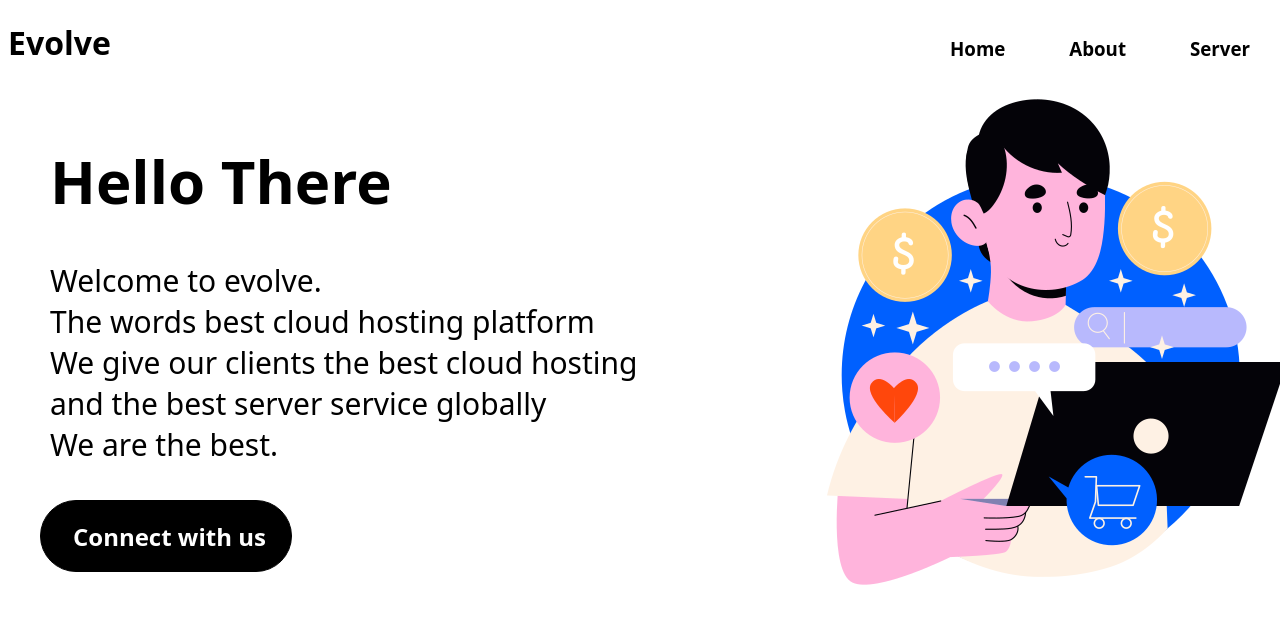
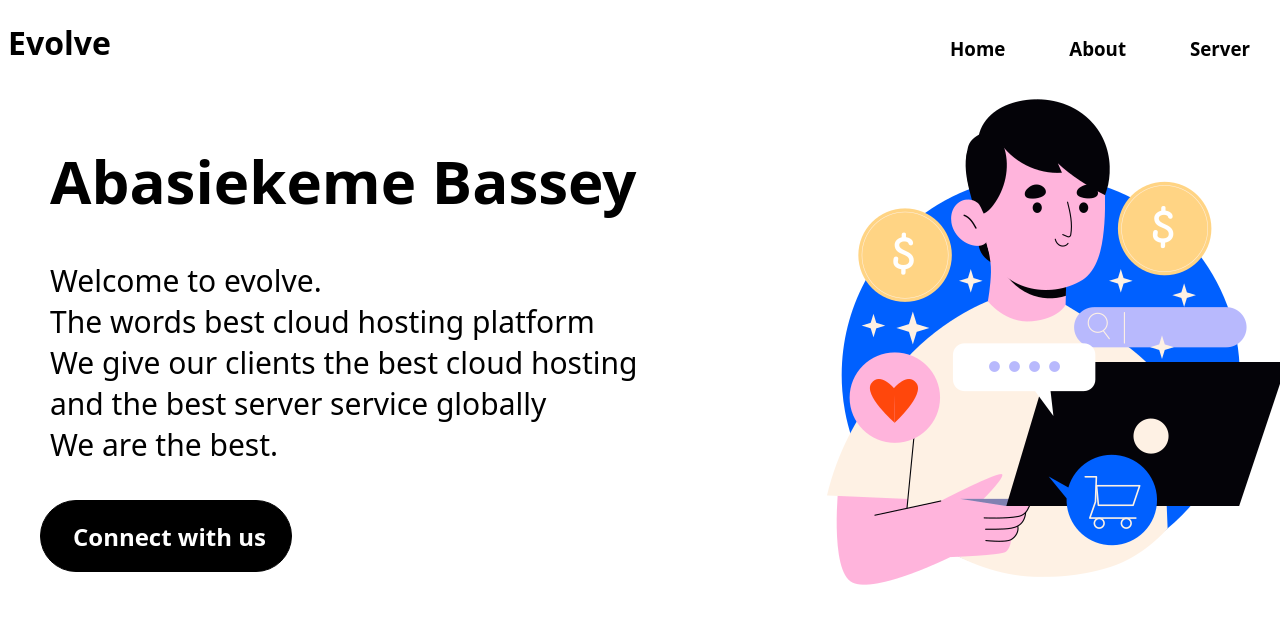
Before and after one commit to Abasiekeme-Bassey123/My-cloud-Hosting-repo., a plain HTML site: page index.html in a window 1280 px wide. Shown: the top 624 px of the page. Drawn offline with Linux system fonts and the light colour scheme.

Commit message:
muy first oush

```diff
--- a/index.html
+++ b/index.html
@@ -25,7 +25,7 @@
     </div>
     <div class="introtext-container">
       <div class="textarea-1heading">
-        <h1>Hello There</h1>
+        <h1>Abasiekeme Bassey</h1>
       </div>
       <div class="textarea-1paragraph">
         <p>
--- a/style.css
+++ b/style.css
@@ -105,3 +105,5 @@
     text-align: center;
   }
 } */
+
+/* indeed the web is a very broad and wide place */
```
